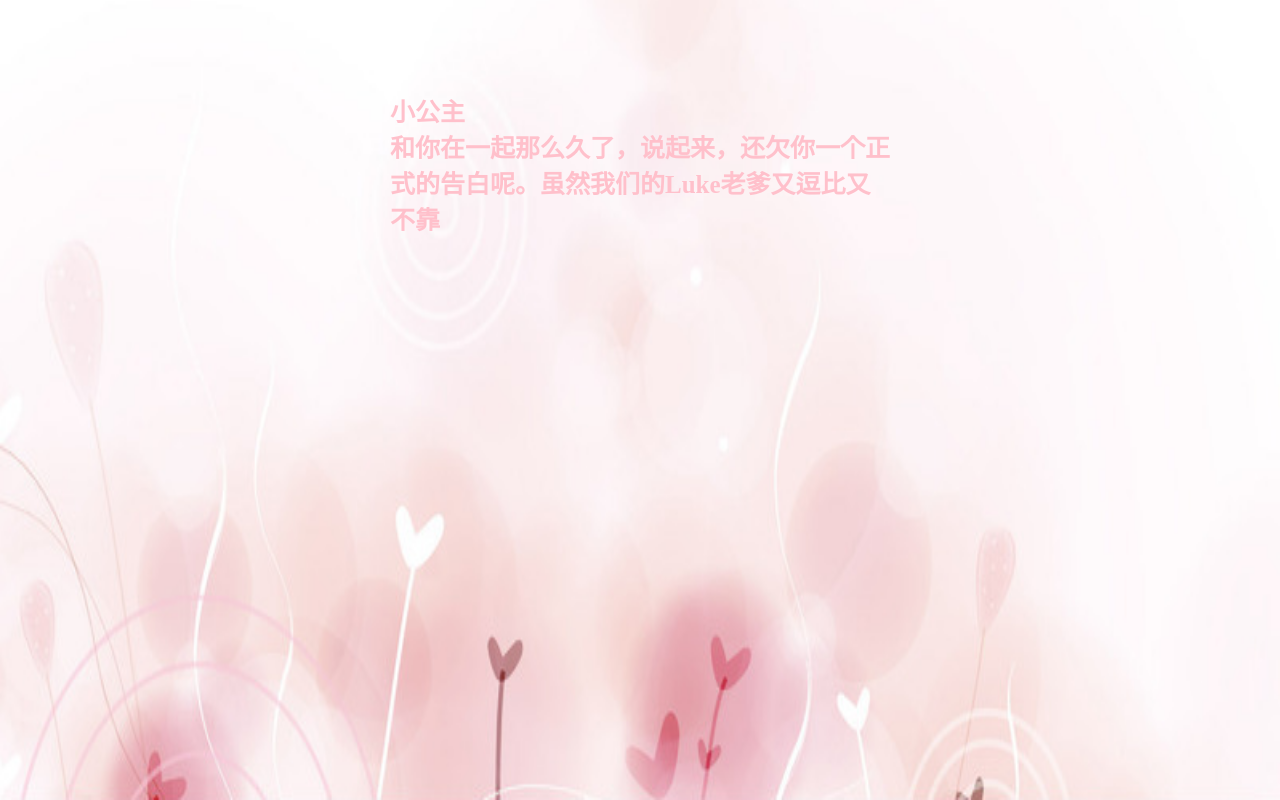
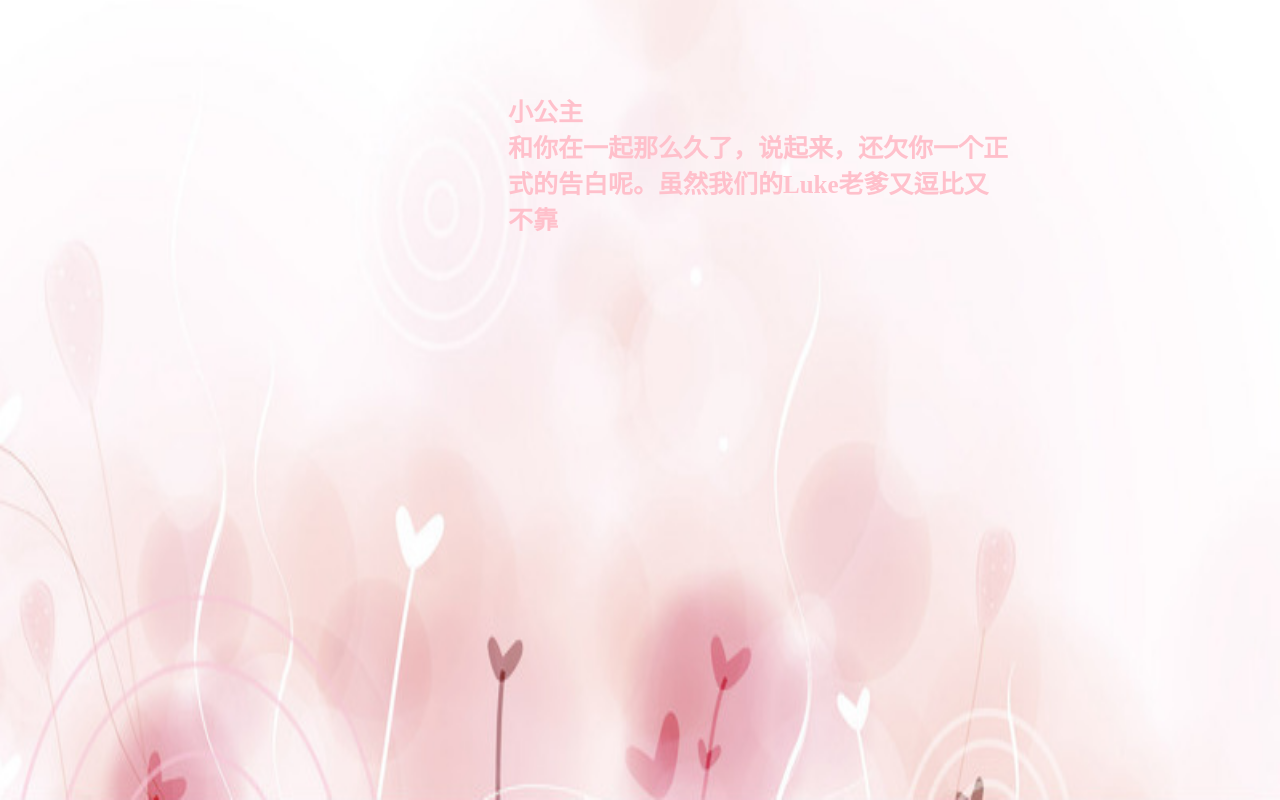
Before and after one commit to lqxw/sry, a plain HTML site: page index.html in a window 1280 px wide. Drawn offline with Linux system fonts and the light colour scheme.

Commit message:
viewpoint

```diff
--- a/index.html
+++ b/index.html
@@ -1,6 +1,7 @@
 <!DOCTYPE HTML>
 <head>
 <meta http-equiv="Content-Type" content="text/html; charset=utf-8" />
+<meta name="viewport" content="width=device-width,height=device-height,user-scalable=0" />
 <title>TO最亲爱的你</title>
 <style type="text/css">
 body {
@@ -14,11 +15,11 @@ background-size: 100% 100%;
 </head>
 <body background="images/bg.png">
 <b>
-<div id="main" style="color:pink;width:500px;margin-left:100px;font-size:25px"></div>
+<div id="main" style="color:pink;width:500px;margin-left:500px;font-size:25px"></div>
 </b>
 <script>
 
-var text = "xxx小公主x和你在一起那么久了，说起来，还欠你一个正式的告白呢。虽然我们的Luke老爹又逗比又不靠谱，可能他做的唯一一件靠谱的事就是让我们相识了。也不知道什么时候喜欢上你的，或许是看你捧着雪，小手冻得通红，又或许是你低着头的复习，长发垂下来的样子。每次想到你都会不由自主的微笑，这几天在一起的生活也让我出国第一次有了家的感觉。我不帅，我才气匮乏，但如果可以，我想跟你在一起，让你开心幸福。我会用一辈子来证明，你跟着我是多么正确和明智的决定。x——Ran";
+var text = "xxx小公主x和你在一起那么久了，说起来，还欠你一个正式的告白呢。虽然我们的Luke老爹又逗比又不靠谱，可能他做的唯一一件靠谱的事就是让我们相识了。也不知道什么时候喜欢上你的，或许是看你捧着雪，小手冻得通红，又或许是你低着头的复习，长发垂下来的样子。每次想到你都会不由自主的微笑，这几天在一起的生活也让我出国第一次有了家的感觉。x我不帅，我才气匮乏，但如果可以，我想跟你在一起，让你开心幸福。我会用一辈子来证明，你跟着我是多么正确和明智的决定。x——Ran";
 
 var index = -1;
 
@@ -37,7 +38,7 @@ function display() {
 window.onload = function() {
 var width = document.body.offsetWidth;
 var left = (width-500)/2;
-document.getElementById('main').style.marginLeft  = ""+left+"px";
+//document.getElementById('main').style.marginLeft  = ""+left+"px";
 display();
 }();
 </script>
```
